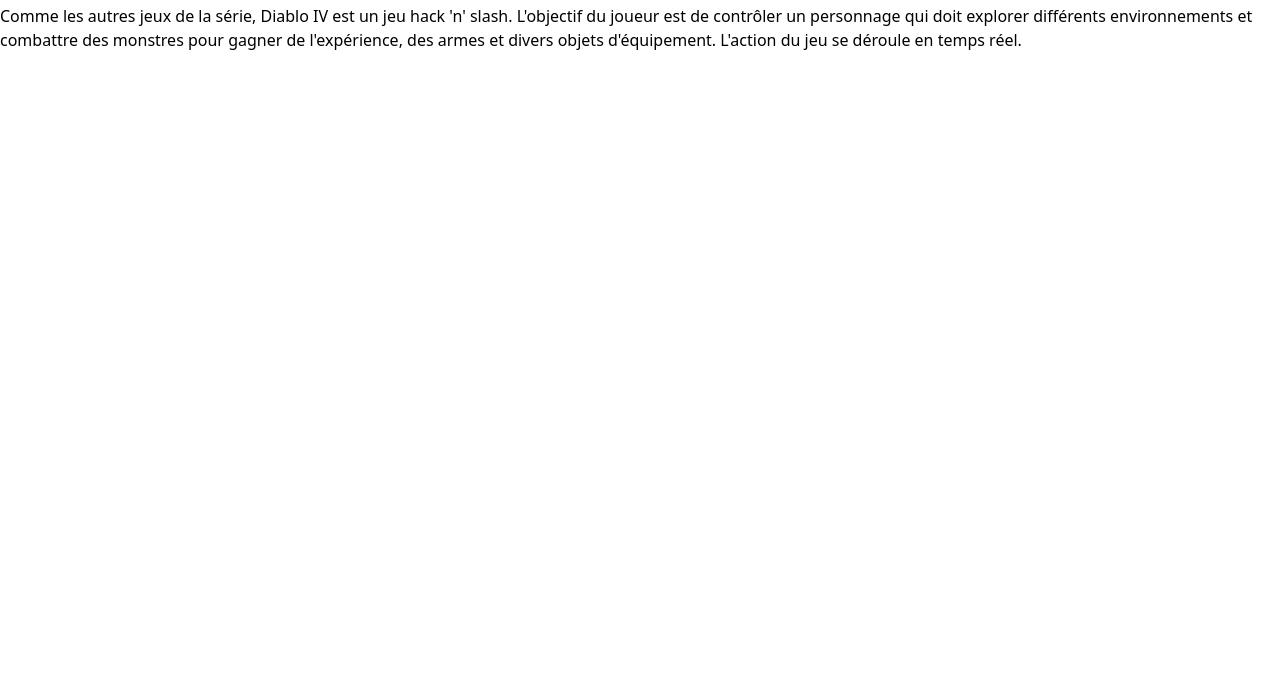
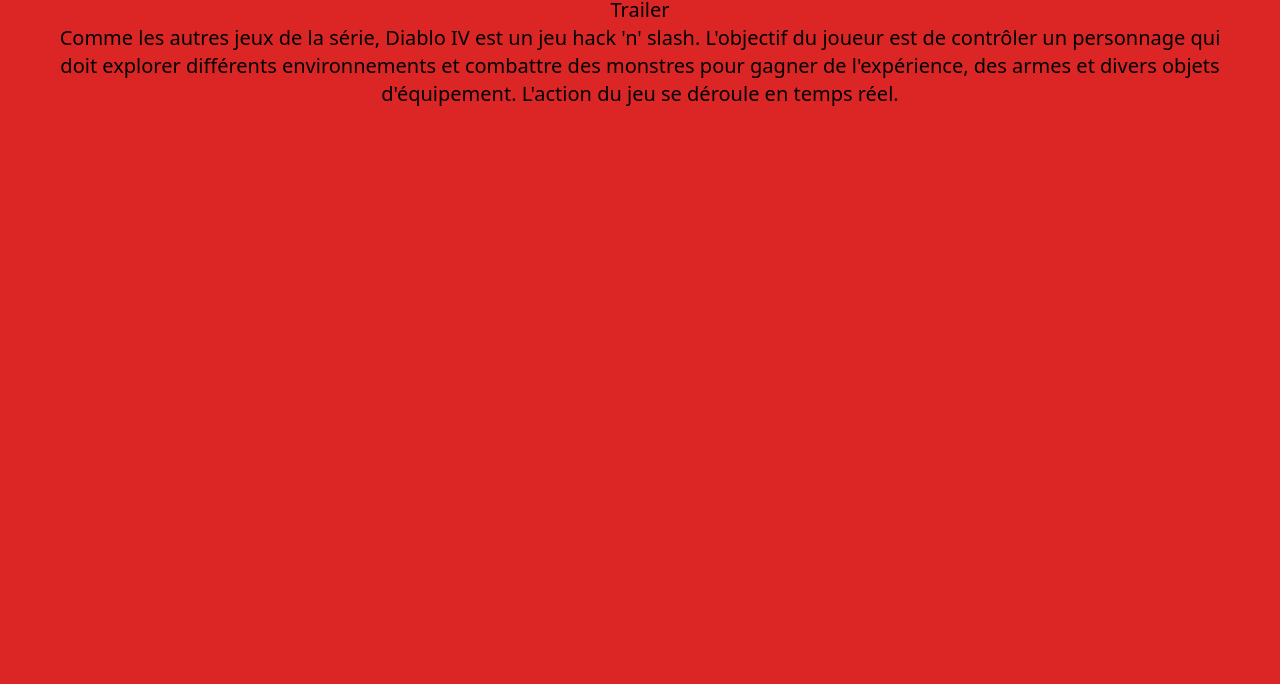
Before and after one commit to dwalizada/projet-jeuxvideo-tw, a plain HTML site: page src/index.html in a window 1280 px wide. Shown: the part 116-800 px from the top of the page. Drawn offline with Linux system fonts and the light colour scheme.

Commit message:
version 1 : ajout class tw dans body

```diff
--- a/index.html
+++ b/src/index.html
@@ -1,14 +1,11 @@
-<head>
-    <link rel="stylesheet" href="../dist/output.css">
-</head>
 <!DOCTYPE html>
 <html>
 <head>
     <meta charset="UTF-8">
     <title>Diablo IV : Description</title>
-    <link href="styles.css" type="text/css" rel="stylesheet">
+    <link rel="stylesheet" href="../dist/output.css">
 </head>
-<body>
+<body class="text-center text-xl font-sans bg-red-600 px-12" >
     <header>
         <h1>Diablo IV : Description</h1>
         <nav>
@@ -21,11 +18,12 @@
         </nav>
     <header>
     <section>
-    </section>
-    <footer>
         <p>
             Comme les autres jeux de la série, Diablo IV est un jeu hack 'n' slash. L'objectif du joueur est de contrôler un personnage qui doit explorer différents environnements et combattre des monstres pour gagner de l'expérience, des armes et divers objets d'équipement. L'action du jeu se déroule en temps réel.
         </p>
+    </section>
+    <footer>
+
     </footer>
 </body>
 </html>
```
Also changed, not shown: dist/output.css.
